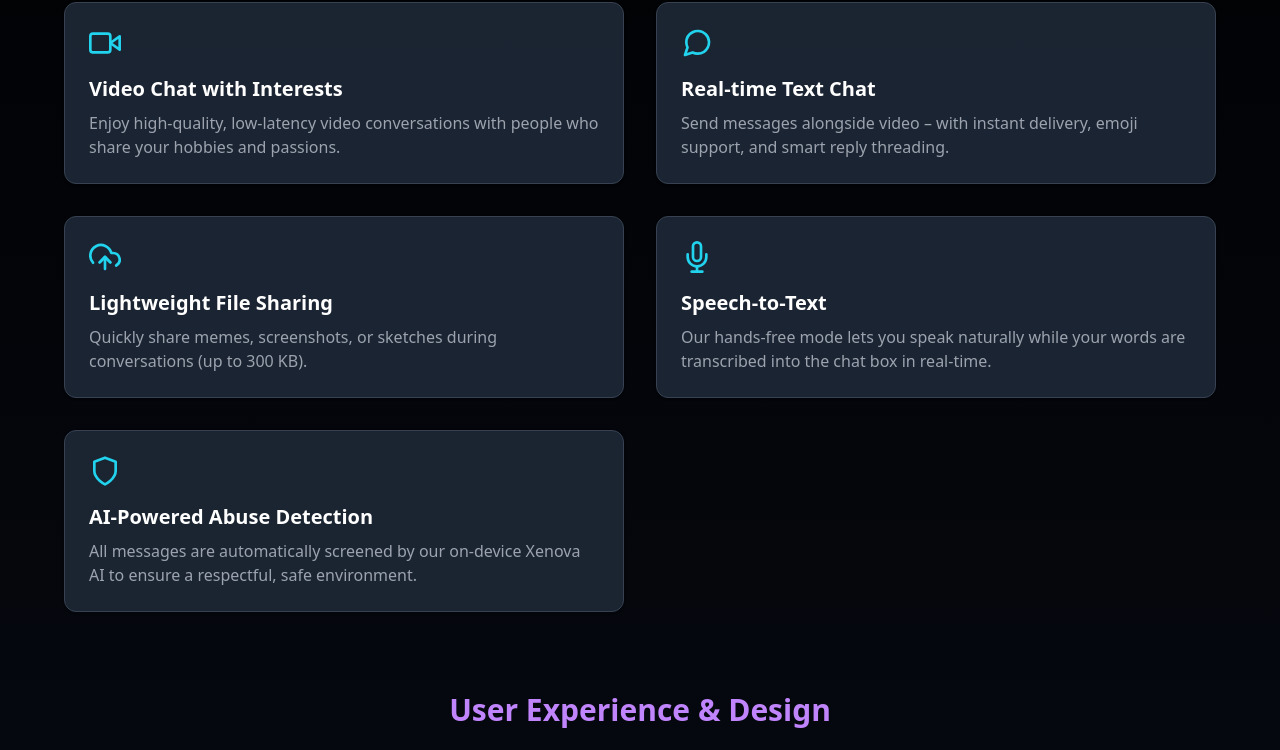
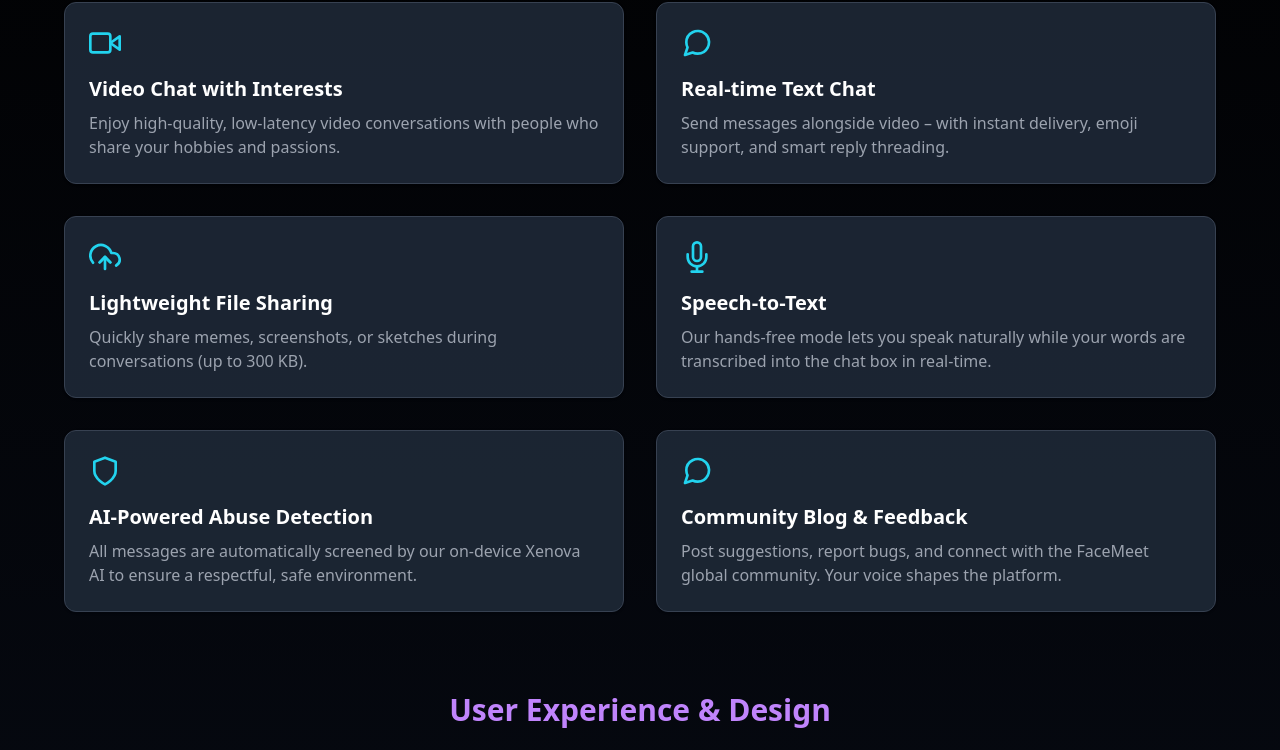
Before and after one commit to Prrriiitam/FaceMeet_Client, a React (Create React App) app: page /features in a window 1280 px wide. Shown: the part 422-1172 px from the top of the page. Built offline with nearby package versions, Linux system fonts and the light colour scheme; no server answers.

Commit message:
changed feature page

```diff
--- a/src/components/Pages/Features.jsx
+++ b/src/components/Pages/Features.jsx
@@ -43,6 +43,12 @@ const primaryFeatures = [
     title: "AI-Powered Abuse Detection",
     desc: "All messages are automatically screened by our on-device Xenova AI to ensure a respectful, safe environment.",
   },
+    {
+  icon: FiMessageCircle,
+  title: "Community Blog & Feedback",
+  desc: "Post suggestions, report bugs, and connect with the FaceMeet global community. Your voice shapes the platform.",
+
+}
 ];
 
 const extendedFeatures = [
@@ -106,7 +112,8 @@ const techAndAccessibility = [
     icon: FiClock,
     title: "99.9% Uptime Guarantee",
     desc: "Hosted on reliable infrastructure like Vercel and Render, ensuring FaceMeet is always available when you need it.",
-  },
+  }
+
 ];
 
 function Features() {
```
